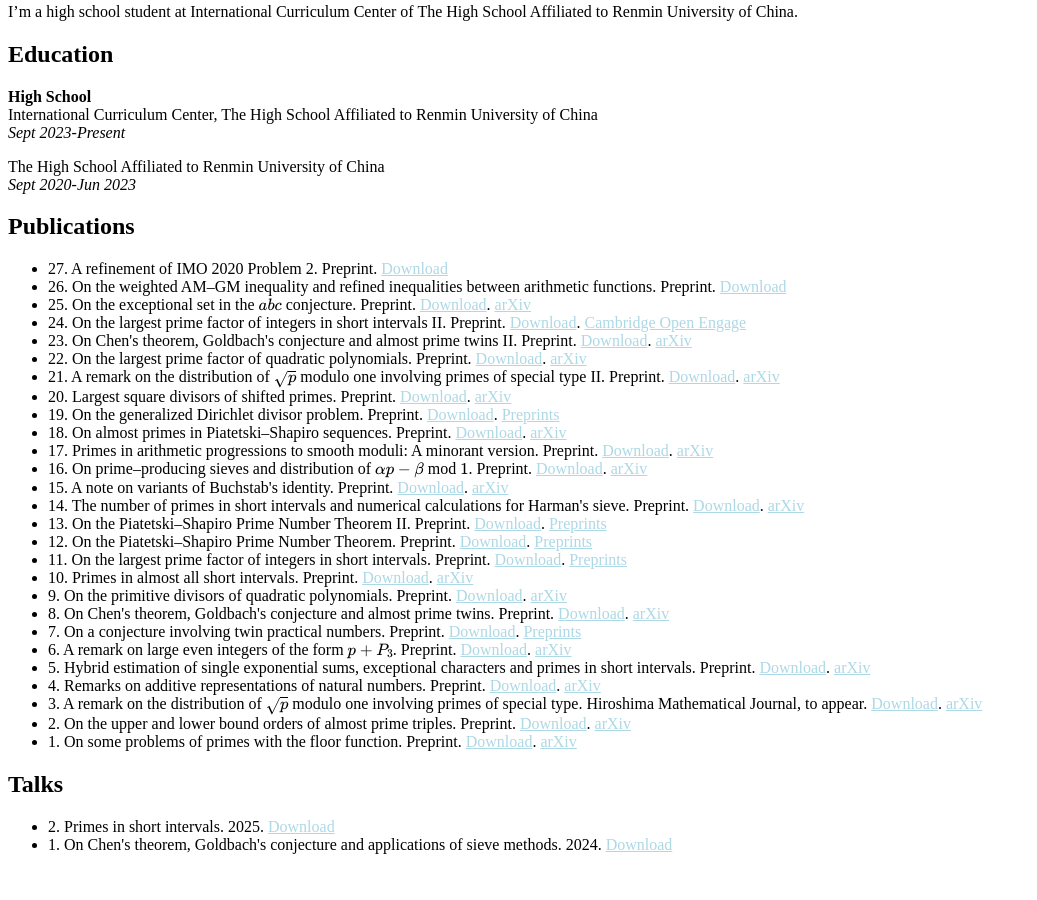
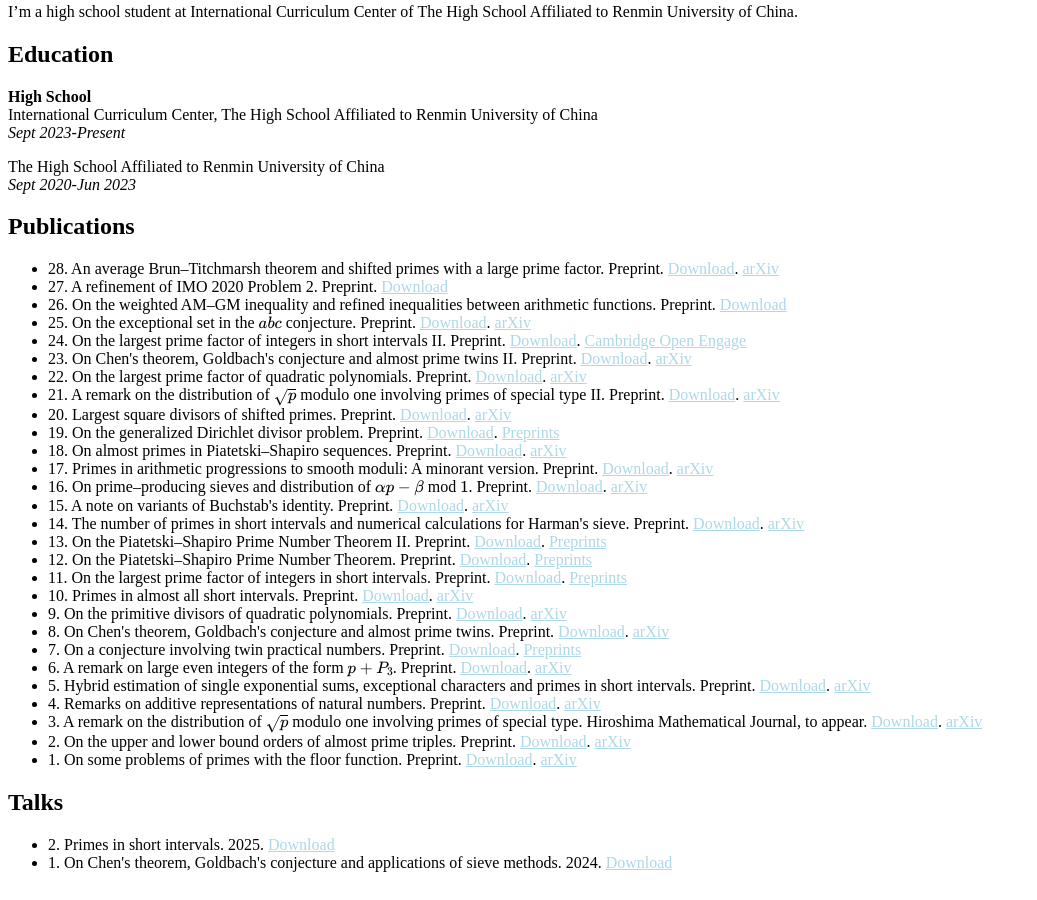
Before and after one commit to CareyRunboLi/CareyRunboLi.github.io, a Jekyll site: the page built from index.md, in a window 1280 px wide and 900 px high, scrolled down 1553 px. Shown: the whole window, without its empty margins (0-1037 px from the left). Built offline with Jekyll 4.4.1, drawn with Linux system fonts in a browser that asks for light colours; some web fonts are replaced; formulas are drawn with MathJax 3; a style sheet for code colours, icons or effects is not loaded; our own code applies the rules of GitHub Pages for plain Markdown files.

Commit message:
Update preprints.md

```diff
--- a/_includes/preprints.md
+++ b/_includes/preprints.md
@@ -7,6 +7,7 @@
 ## Publications
 
 <ul style="margin:0 0 5px;">
+  <li>28. An average Brun–Titchmarsh theorem and shifted primes with a large prime factor. Preprint. <a href="http://runbolicarey.com/assets/downloads/An_average_Brun__Titchmarsh_theorem_and_shifted_primes_with_a_large_prime_factor.pdf"><span>Download</span></a>. <a href="https://arxiv.org/abs/2508.18285v1"><span>arXiv</span></a></li>
   <li>27. A refinement of IMO 2020 Problem 2. Preprint. <a href="http://runbolicarey.com/assets/downloads/A_refinement_of_IMO_2020_Problem_2.pdf"><span>Download</span></a></li>
   <li>26. On the weighted AM–GM inequality and refined inequalities between arithmetic functions. Preprint. <a href="http://runbolicarey.com/assets/downloads/On_the_weighted_AM__GM_inequality_and_refined_inequalities_between_arithmetic_functions.pdf"><span>Download</span></a></li>
   <li>25. On the exceptional set in the $abc$ conjecture. Preprint. <a href="http://runbolicarey.com/assets/downloads/On_the_exceptional_set_in_the_abc_conjecture.pdf"><span>Download</span></a>. <a href="https://arxiv.org/abs/2507.02885v1"><span>arXiv</span></a></li>
```
